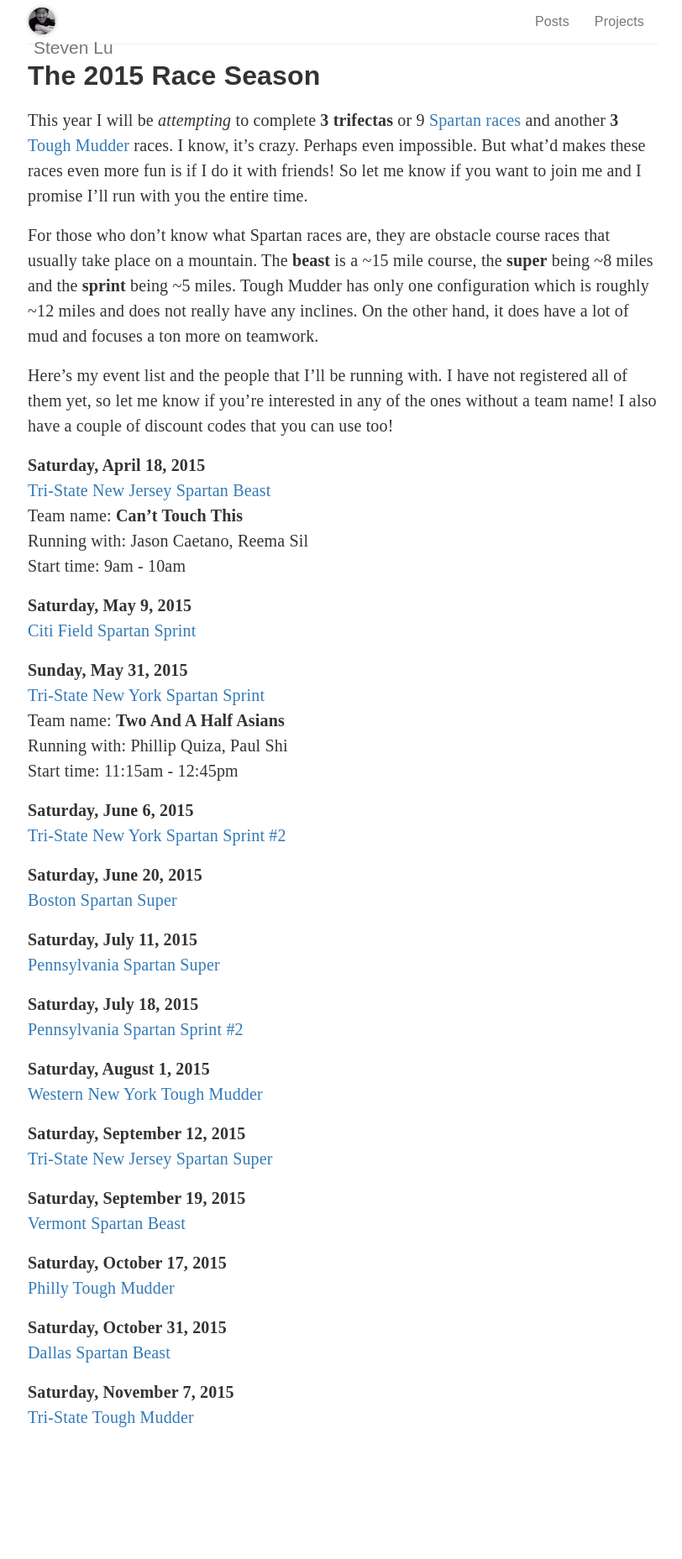
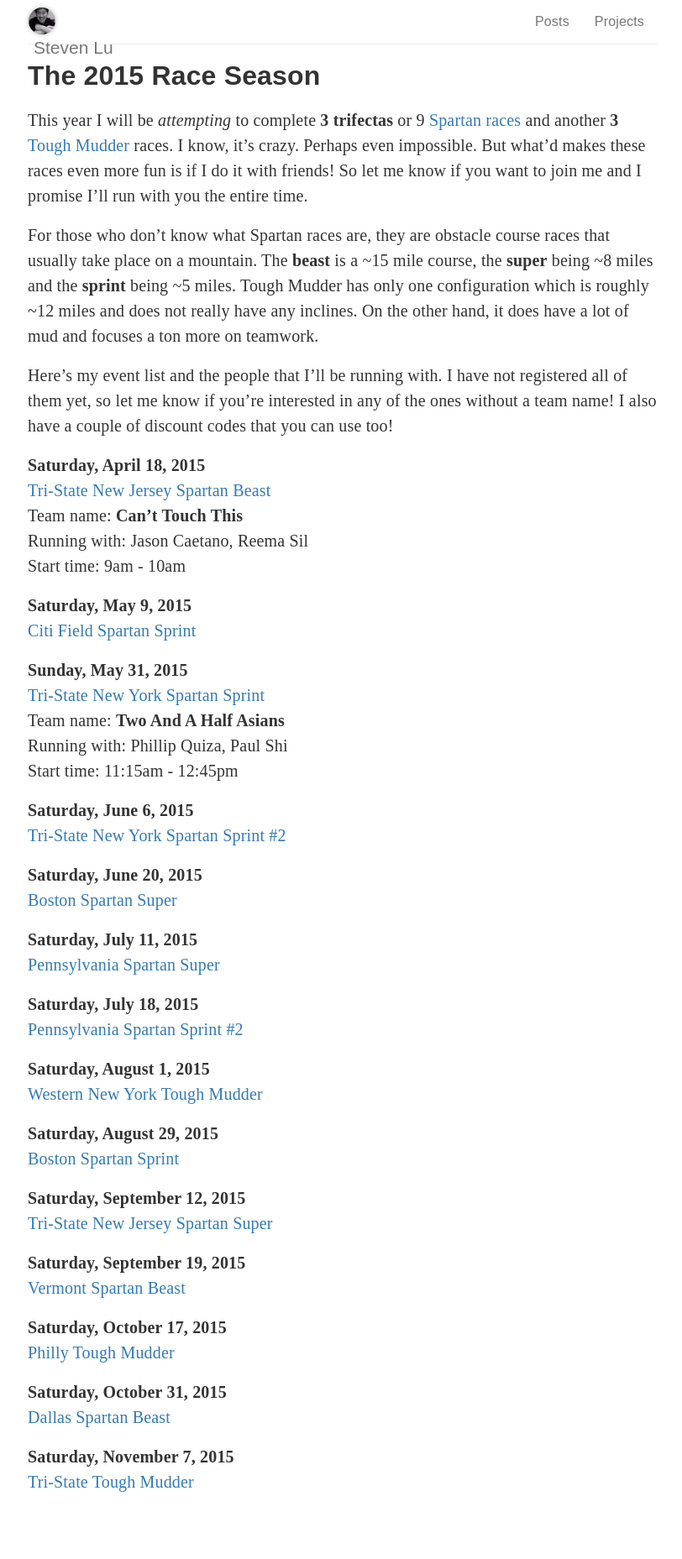
Before and after one commit to sjlu/sjlu.github.io, a Jekyll site: the page built from races/index.md, in a window 1280 px wide. Shown: the whole page at 84% size, without its empty margins (232-1044 px from the left). Built offline with Jekyll 4.4.1, drawn with Linux system fonts in a browser that asks for light colours; nearby versions of some CDN libraries; comment, search, counter and statistics services are not loaded; before the commit the page ends 1780 px from its top, so only the background shows below that.

Commit message:
adding boston spartan sprint

```diff
--- a/races/index.md
+++ b/races/index.md
@@ -39,6 +39,9 @@
 **Saturday, August 1, 2015** \\
 [Western New York Tough Mudder](https://toughmudder.com/events/2015-western-new-york)
 
+**Saturday, August 29, 2015** \\
+[Boston Spartan Sprint](http://www.spartan.com/events/?event_id=505/boston-sprint)
+
 **Saturday, September 12, 2015** \\
 [Tri-State New Jersey Spartan Super](http://www.spartan.com/events/?event_id=568/tri-state-new-jersey-super)
 
```
